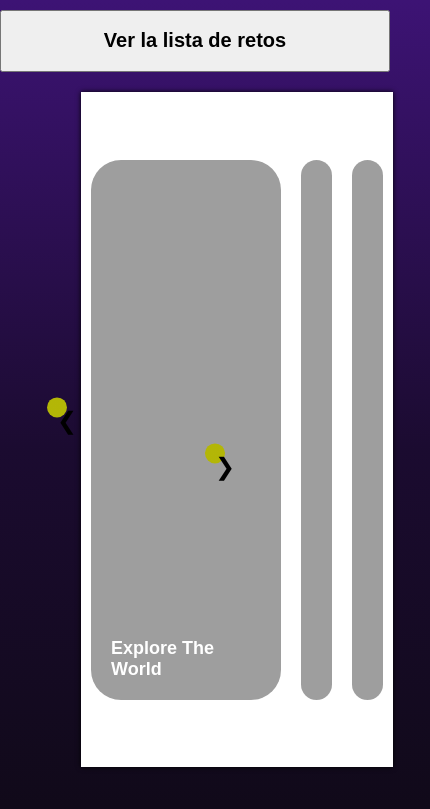
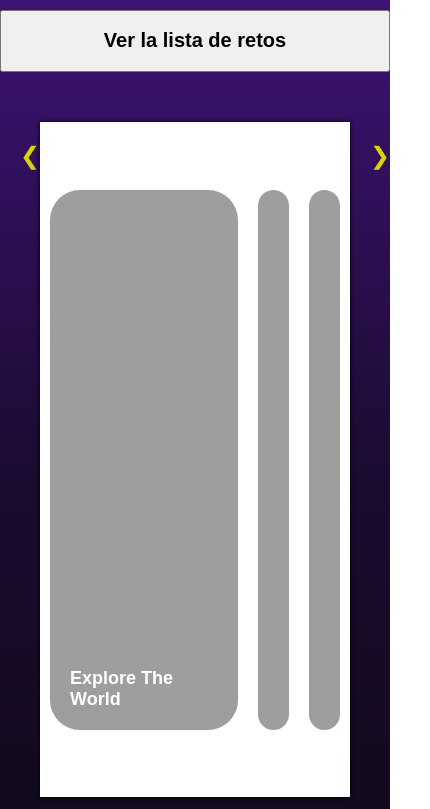
Before and after one commit to PaolaRoa/retos, a plain HTML site: page index.html in a window 390 px wide. Shown: the part 57-866 px from the top of the page, 430 px wide, since content can reach past the window. Drawn offline with Linux system fonts and the light colour scheme; files whose address does not match are found by name; a web font is replaced by a local one.

Commit message:
responsive gallety

```diff
--- a/style.css
+++ b/style.css
@@ -61,17 +61,16 @@ li:hover{
 }
 
 #prevRetos{
-
+    padding: 50px 0px 50px 0px;
     width: 100vw;
     height: 100vh;
     text-align: center;
-    padding: 20px;
 }
 .btnG {
 
     margin-top: -40vh;
     transform: translateY(-40vh);
-    background: linear-gradient(90deg, hsla(59, 96%, 43%, 1) 0%, hsla(48, 95%, 57%, 1) 0.2%, hsla(35, 82%, 55%, 1) 0.4%, hsla(60, 77%, 46%, 1) 0.6%, hsla(61, 93%, 37%, 1) 0.8%);
+    background: transparent;
     padding: 10px;
     outline: none;
     border: none;
@@ -80,6 +79,7 @@ li:hover{
     border-radius: 50%;
     font-size: 24px;
     margin: 10px;
+    color: #d9d504;
 
 
 
@@ -110,3 +110,14 @@ li:hover{
  .active{
      display: block;
  }
+
+ @media(max-width : 600px){
+        #prevRetos{
+            display: flex;
+            flex-direction: row;
+        }
+        .btnG{
+            margin-top: 10px;
+            transform: translateY(0);
+        }
+ }
```
